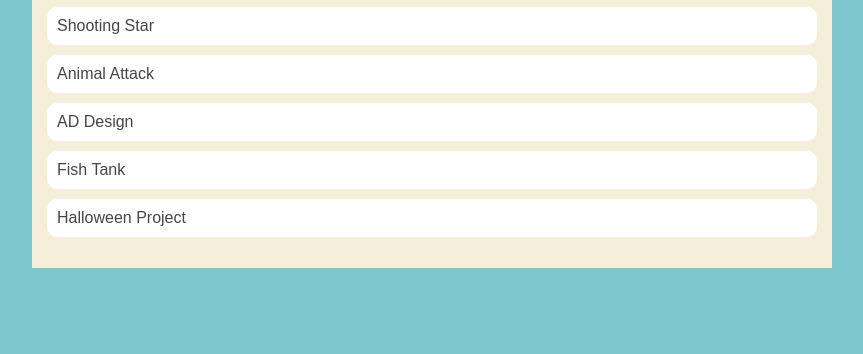
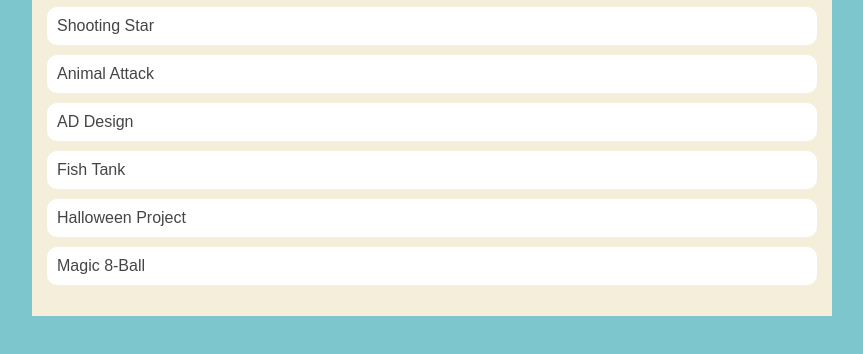
Before and after one commit to nhinguyen3/nhinguyen.github.io, a plain HTML site: page portfolio.html in a window 1280 px wide. Shown: the part 400-754 px from the top of the page, without its empty margins (208-1071 px from the left). Drawn offline with Linux system fonts and the light colour scheme.

Commit message:
push portfolio

```diff
--- a/portfolio.html
+++ b/portfolio.html
@@ -123,6 +123,7 @@
                         <li><a href="https://www.khanacademy.org/computer-programming/spin-off-of-project-ad-design/5926632889565184">AD Design</a></li>
                         <li><a href="https://www.khanacademy.org/computer-programming/spin-off-of-project-fish-tank/4730540067962880">Fish Tank</a></li>
                         <li><a href="https://www.khanacademy.org/computer-programming/project-halloween/4989692866510848">Halloween Project</a></li>
+                        <li><a href="https://www.khanacademy.org/computer-programming/spin-off-of-project-magic-8-ball/5002246535823360">Magic 8-Ball</a></li>
                     </ul>
                 </div>
             </main>
```
